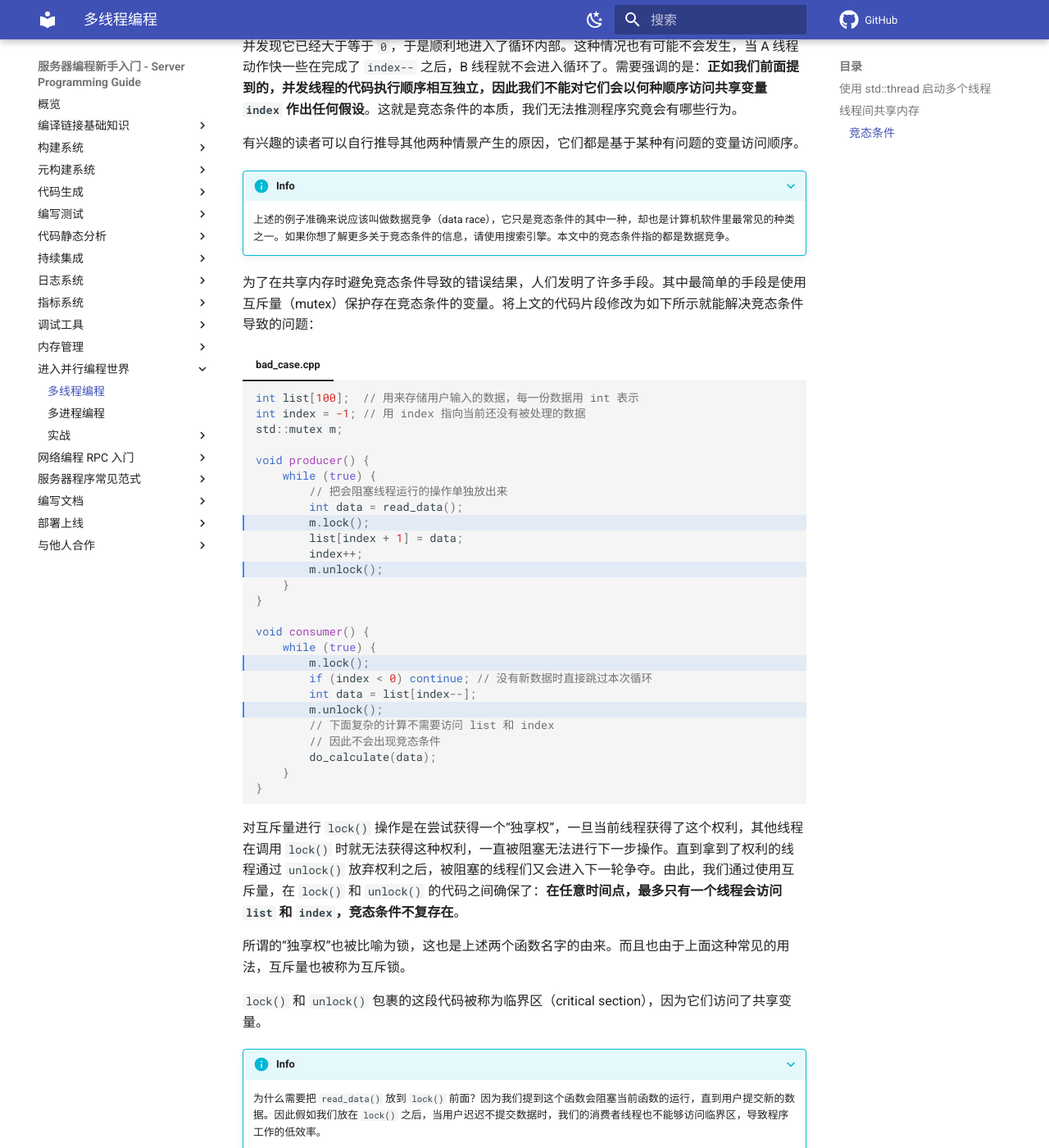
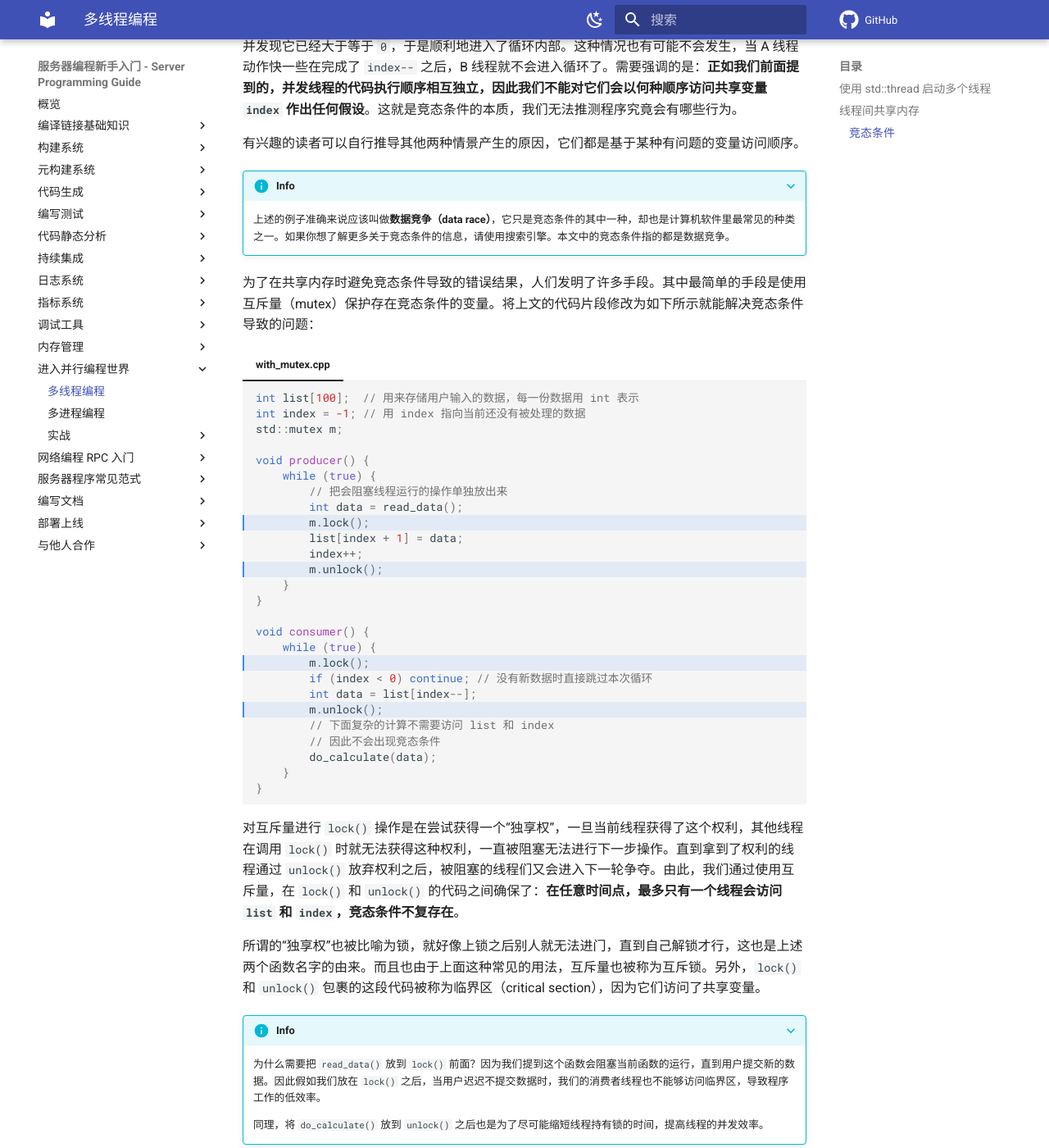
Before and after one commit to howardlau1999/server-programming-guide, an MkDocs documentation site: the page built from docs/parallel/multi-threading.md, in a window 1280 px wide and 1400 px high, scrolled down 2978 px. Shown: the whole window at 82% size. Built offline with MkDocs 1.6.1 and Material for MkDocs 9.7.7, drawn with Linux system fonts in a browser that asks for light colours; emoji names are drawn with the system emoji font; comment, search, counter and statistics services are not loaded; some of the changed text lies outside the part shown.

Commit message:
small fixes

````diff
--- a/docs/parallel/multi-threading.md
+++ b/docs/parallel/multi-threading.md
@@ -92,7 +92,7 @@
 
 例如：在一个基于多线程技术的数据计算软件里，有一个线程负责读取用户输入的数据，还有若干个线程负责根据输入的数据执行相当费时的查询任务。在这一场景下，我们通常将前一个线程称为生产者线程，将后一个线程称为消费者线程。它们之间需要传递用户输入的数据来让整个软件的功能得以实现。
 
-为了完成线程之间的交流，有一种办法是共享内存。它利用了一个事实：由同一个进程产生的不同线程，共享了原进程的内存空间。这意味着一个线程能够访问的变量，大部分也能够被另一个线程所访问。下面我们展示一段实现了上述软件功能的代码：
+为了完成线程之间的交流，有一种办法是共享内存。它利用了一个事实：**由同一个进程产生的不同线程，共享了原进程的内存空间。**这意味着一个线程能够访问的变量，大部分也能够被另一个线程所访问。下面我们展示一段实现了上述软件功能的代码：
 
 === "bad_case.cpp"
 
@@ -122,18 +122,18 @@
 
 ### 竞态条件
 
-导致上述现象的原因是：多个线程之间对 `list` 和 `index` 变量竞争访问，导致了竞态条件（race condition）的出现。以 `index` 为例，我们解释其中一个现象——重复运算的原因。
+导致上述现象的原因是：多个线程之间对 `list` 和 `index` 变量竞争访问，导致了**竞态条件（race condition）**的产生。以 `index` 为例，我们解释其中一个现象——重复运算的原因。
 
 由于多个线程之间并发运行，它们中的代码的执行顺序是相互独立的。因此当生产者线程得到了用户的输入，将 `index` 置为 `1` 之后，假设有两个消费者线程 A 和 B，它们都尝试读取 `index` 的值并发现它已经大于等于 `0`，于是顺利地进入了循环内部。这种情况也有可能不会发生，当 A 线程动作快一些在完成了 `index--` 之后，B 线程就不会进入循环了。需要强调的是：**正如我们前面提到的，并发线程的代码执行顺序相互独立，因此我们不能对它们会以何种顺序访问共享变量 `index` 作出任何假设**。这就是竞态条件的本质，我们无法推测程序究竟会有哪些行为。
 
 有兴趣的读者可以自行推导其他两种情景产生的原因，它们都是基于某种有问题的变量访问顺序。
 
 ???+info
-    上述的例子准确来说应该叫做数据竞争（data race），它只是竞态条件的其中一种，却也是计算机软件里最常见的种类之一。如果你想了解更多关于竞态条件的信息，请使用搜索引擎。本文中的竞态条件指的都是数据竞争。
+    上述的例子准确来说应该叫做**数据竞争（data race）**，它只是竞态条件的其中一种，却也是计算机软件里最常见的种类之一。如果你想了解更多关于竞态条件的信息，请使用搜索引擎。本文中的竞态条件指的都是数据竞争。
 
 为了在共享内存时避免竞态条件导致的错误结果，人们发明了许多手段。其中最简单的手段是使用互斥量（mutex）保护存在竞态条件的变量。将上文的代码片段修改为如下所示就能解决竞态条件导致的问题：
 
-=== "bad_case.cpp"
+=== "with_mutex.cpp"
 
     ```cpp hl_lines="9 12 18 21"
     int list[100];  // 用来存储用户输入的数据，每一份数据用 int 表示
@@ -166,9 +166,7 @@
 
 对互斥量进行 `lock()` 操作是在尝试获得一个“独享权”，一旦当前线程获得了这个权利，其他线程在调用 `lock()` 时就无法获得这种权利，一直被阻塞无法进行下一步操作。直到拿到了权利的线程通过 `unlock()` 放弃权利之后，被阻塞的线程们又会进入下一轮争夺。由此，我们通过使用互斥量，在 `lock()` 和 `unlock()` 的代码之间确保了：**在任意时间点，最多只有一个线程会访问 `list` 和 `index`，竞态条件不复存在**。
 
-所谓的“独享权”也被比喻为锁，这也是上述两个函数名字的由来。而且也由于上面这种常见的用法，互斥量也被称为互斥锁。
-
-`lock()` 和 `unlock()` 包裹的这段代码被称为临界区（critical section），因为它们访问了共享变量。
+所谓的“独享权”也被比喻为锁，就好像上锁之后别人就无法进门，直到自己解锁才行，这也是上述两个函数名字的由来。而且也由于上面这种常见的用法，互斥量也被称为互斥锁。另外，`lock()` 和 `unlock()` 包裹的这段代码被称为临界区（critical section），因为它们访问了共享变量。
 
 ???+info
     为什么需要把 `read_data()` 放到 `lock()` 前面？因为我们提到这个函数会阻塞当前函数的运行，直到用户提交新的数据。因此假如我们放在 `lock()` 之后，当用户迟迟不提交数据时，我们的消费者线程也不能够访问临界区，导致程序工作的低效率。
````
